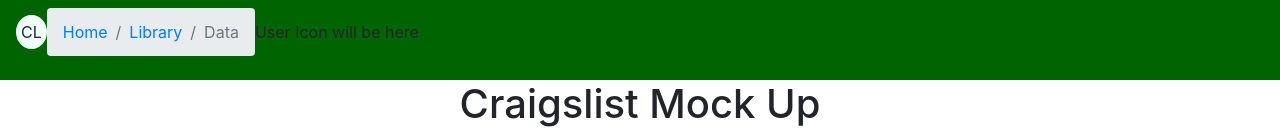
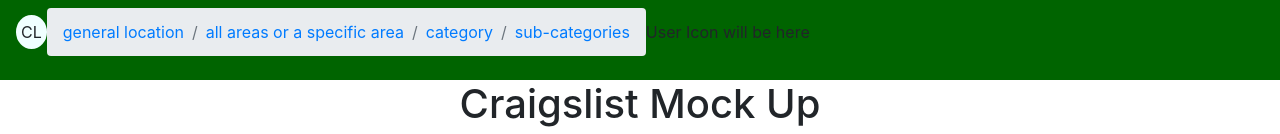
Before and after one commit to yellow-dogs-sunshine/mia-hackathon-5, a React (Create React App) app: page / in a window 1280 px wide. Shown: the top 134 px of the page. Built offline with nearby package versions, Linux system fonts and the light colour scheme.

Commit message:
fix: updated values for Breadcrumbs

```diff
--- a/src/Components/Menu/Menu.css
+++ b/src/Components/Menu/Menu.css
@@ -15,7 +15,5 @@
 }
 
 .crumbs-container {
-  /* align-items: center;
-  justify-items: center; */
   background-color: blue;
 }
--- a/src/Components/Menu/Menu.jsx
+++ b/src/Components/Menu/Menu.jsx
@@ -8,11 +8,10 @@
       <p className="logo">CL</p>
 
       <Breadcrumb>
-        <Breadcrumb.Item href="#">Home</Breadcrumb.Item>
-        <Breadcrumb.Item href="https://getbootstrap.com/docs/4.0/components/breadcrumb/">
-          Library
-        </Breadcrumb.Item>
-        <Breadcrumb.Item active>Data</Breadcrumb.Item>
+        <Breadcrumb.Item href="#">general location</Breadcrumb.Item>
+        <Breadcrumb.Item href="#">all areas or a specific area</Breadcrumb.Item>
+        <Breadcrumb.Item>category</Breadcrumb.Item>
+        <Breadcrumb.Item>sub-categories</Breadcrumb.Item>
       </Breadcrumb>
 
       <p>User Icon will be here</p>
```
